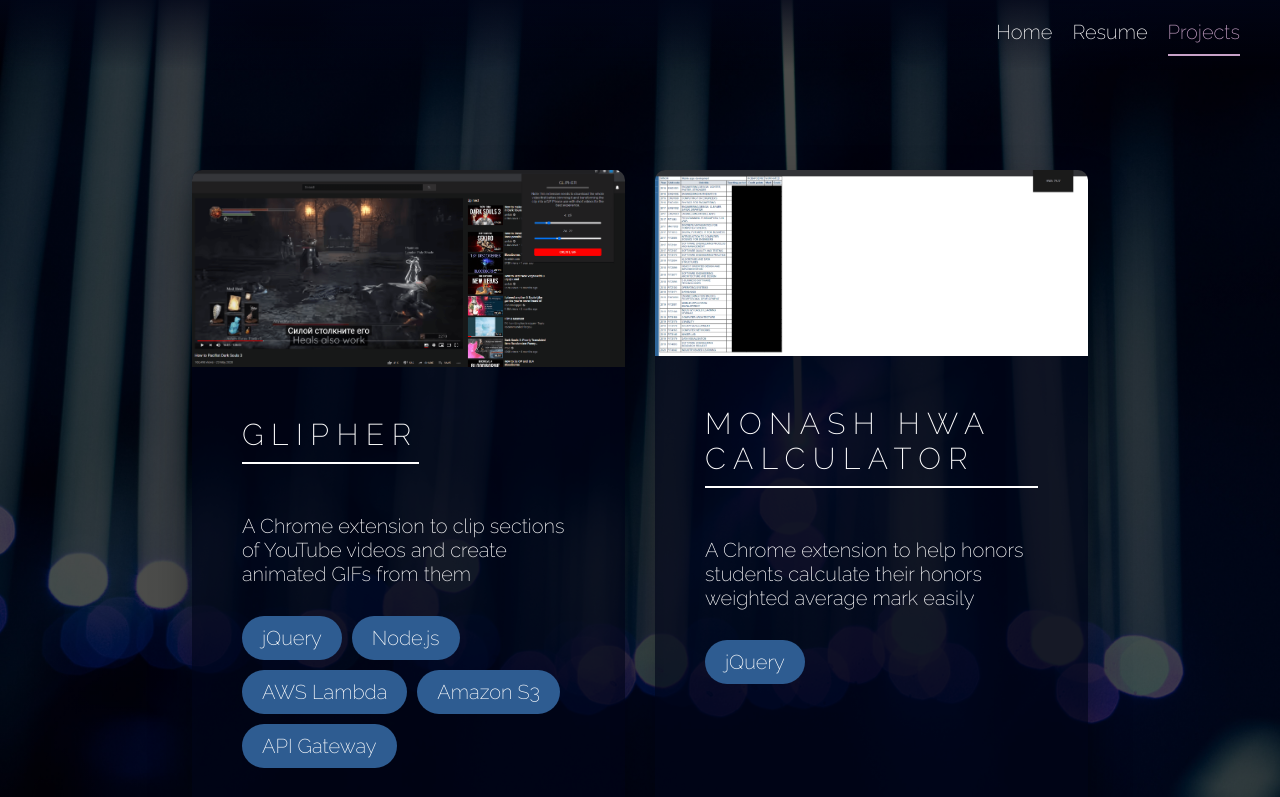
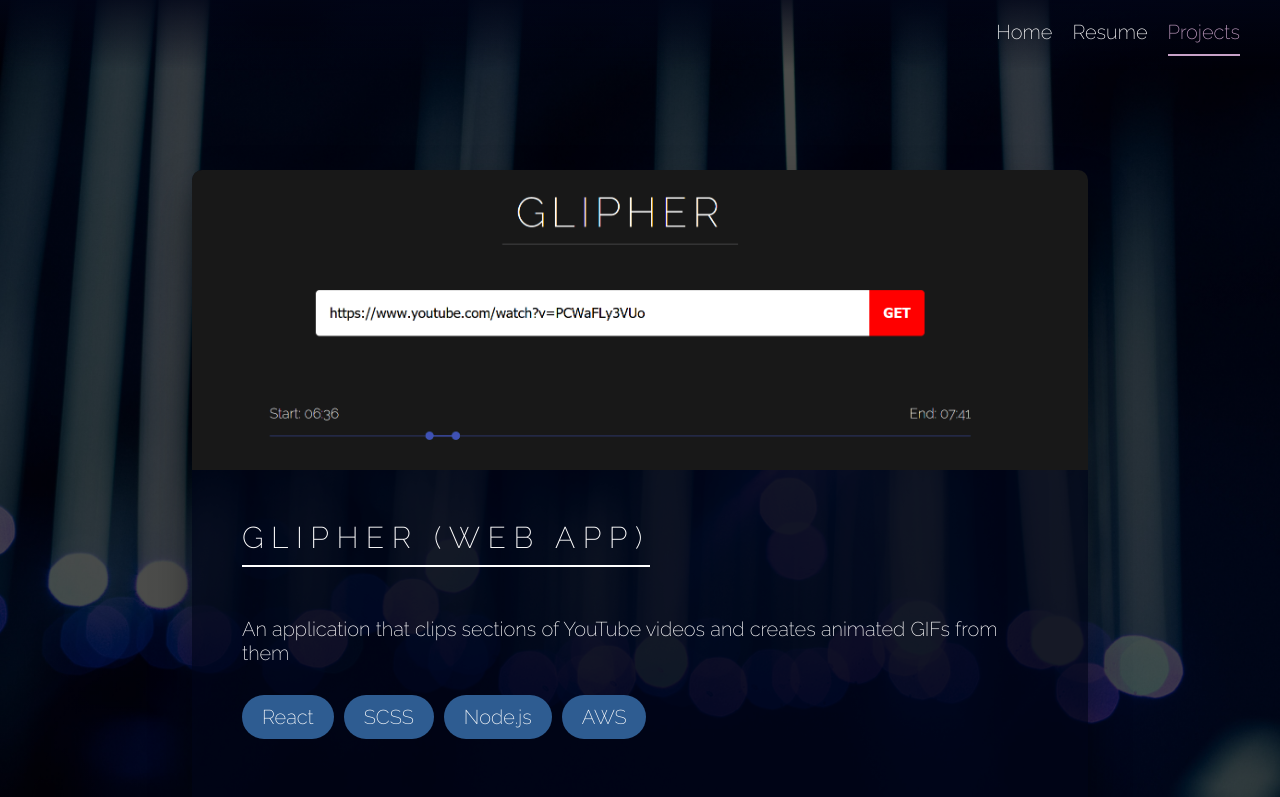
Before and after one commit to mub2332/portfolio, a React (Create React App) app: page /projects in a window 1280 px wide. Shown: the top 797 px of the page. Built offline with nearby package versions, Linux system fonts and the light colour scheme.

Commit message:
Added project

```diff
--- a/src/pages/projects/Card.jsx
+++ b/src/pages/projects/Card.jsx
@@ -1,14 +1,14 @@
-import React from 'react';
-import s from './projects.module.scss';
+import React from "react";
+import s from "./projects.module.scss";
 
-const Card = ({ title, description, image, links, tags }) => {
+const Card = ({ title, description, image, links, tags, fullRow }) => {
     const navigate = (url) => {
-    const win = window.open(url, '_blank');
+        const win = window.open(url, "_blank");
         win.focus();
     };
 
     return (
-    <div className={s.card}>
+        <div className={s.card + " " + (fullRow ? s.fullRow : "")}>
             <img className={s.image} src={image} alt={title} />
             <div className={s.content}>
                 <h2 className={s.header}>{title}</h2>
@@ -21,7 +21,10 @@ const Card = ({ title, description, image, links, tags }) => {
             </div>
             <div className={s.actions}>
                 {links.map((link) => (
-          <button onClick={() => navigate(link.url)} className={s.link}>
+                    <button
+                        onClick={() => navigate(link.url)}
+                        className={s.link}
+                    >
                         {link.text}
                     </button>
                 ))}
--- a/src/pages/projects/Projects.jsx
+++ b/src/pages/projects/Projects.jsx
@@ -1,39 +1,60 @@
-import React from 'react';
-import s from './projects.module.scss';
-import Card from './Card';
-import glipher from '../../images/glipher.png';
-import hwa from '../../images/hwa.png';
+import React from "react";
+import s from "./projects.module.scss";
+import Card from "./Card";
+import glipher from "../../images/glipher.png";
+import hwa from "../../images/hwa.png";
+import glipherWeb from "../../images/glipher-web.png";
 
 const projectData = [
     {
+        image: glipherWeb,
+        title: "Glipher (Web App)",
+        description:
+            "An application that clips sections of YouTube videos and creates animated GIFs from them",
+        links: [
+            { text: "View Code", url: "https://github.com/mub2332/glipher" },
+            {
+                text: "View Live Site",
+                url: "https://www.glipher.application.marcelnz.com/",
+            },
+        ],
+        tags: ["React", "SCSS", "Node.js", "AWS"],
+    },
+    {
         image: glipher,
-    title: 'Glipher',
+        title: "Glipher (Extension)",
         description:
-      'A Chrome extension to clip sections of YouTube videos and create animated GIFs from them',
-    links: [{ text: 'View Code', url: 'https://github.com/mub2332/glipher' }],
-    tags: ['jQuery', 'Node.js', 'AWS Lambda', 'Amazon S3', 'API Gateway'],
+            "A Chrome extension to clip sections of YouTube videos and create animated GIFs from them",
+        links: [
+            { text: "View Code", url: "https://github.com/mub2332/glipher" },
+        ],
+        tags: ["jQuery", "Node.js", "AWS"],
     },
     {
         image: hwa,
-    title: 'Monash HWA Calculator',
+        title: "Monash HWA Calculator",
         description:
-      'A Chrome extension to help honors students calculate their honors weighted average mark easily',
+            "A Chrome extension to help honors students calculate their honors weighted average mark easily",
         links: [
             {
-        text: 'View Code',
-        url: 'https://github.com/mub2332/monash-hwa-calculator',
+                text: "View Code",
+                url: "https://github.com/mub2332/monash-hwa-calculator",
             },
         ],
-    tags: ['jQuery'],
+        tags: ["jQuery"],
     },
 ];
 
 const Projects = () => {
     return (
         <div className={s.container}>
-      {projectData.map((project) => (
-        <Card {...project} />
-      ))}
+            {projectData.map((project, index) => {
+                if (projectData.length % 2 !== 0 && index === 0) {
+                    return <Card fullRow={true} {...project} />;
+                } else {
+                    return <Card {...project} />;
+                }
+            })}
         </div>
     );
 };
--- a/src/pages/projects/projects.module.scss
+++ b/src/pages/projects/projects.module.scss
@@ -15,6 +15,12 @@
     animation: moveInRight 1s ease-out;
 }
 
+.fullRow {
+    @media screen and (min-width: 1080px) {
+        grid-column: span 2;
+    }
+}
+
 .card {
     background-color: rgba(#010517, 0.7);
     box-shadow: 0 2rem 4rem rgba(0, 0, 0, 0.4);
@@ -30,7 +36,9 @@
 
     .image {
         width: 100%;
+        max-height: 30rem;
         object-fit: cover;
+        object-position: top;
     }
 
     .content {
```
Also changed, not shown: src/images/glipher-web.png (added). Lines whose indentation alone changed are shown as unchanged.
